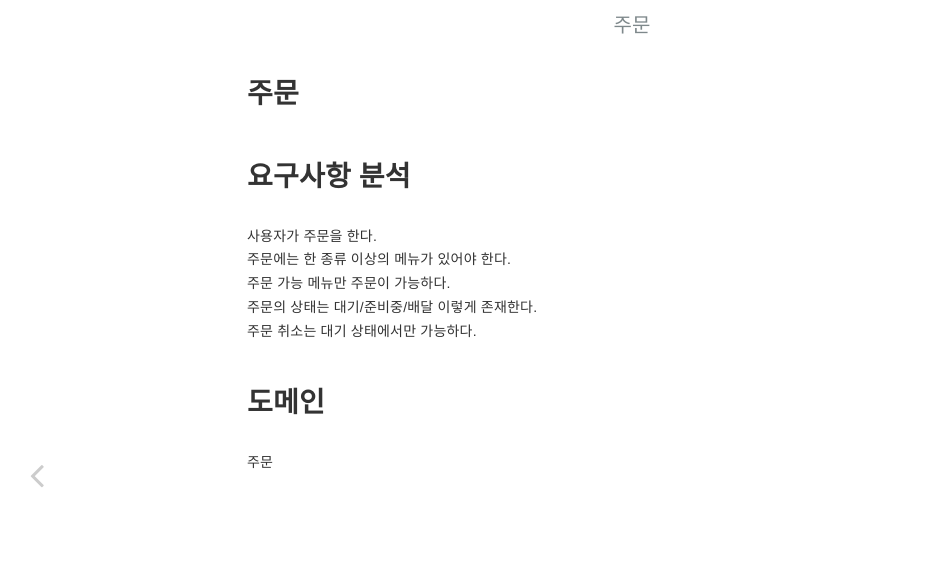
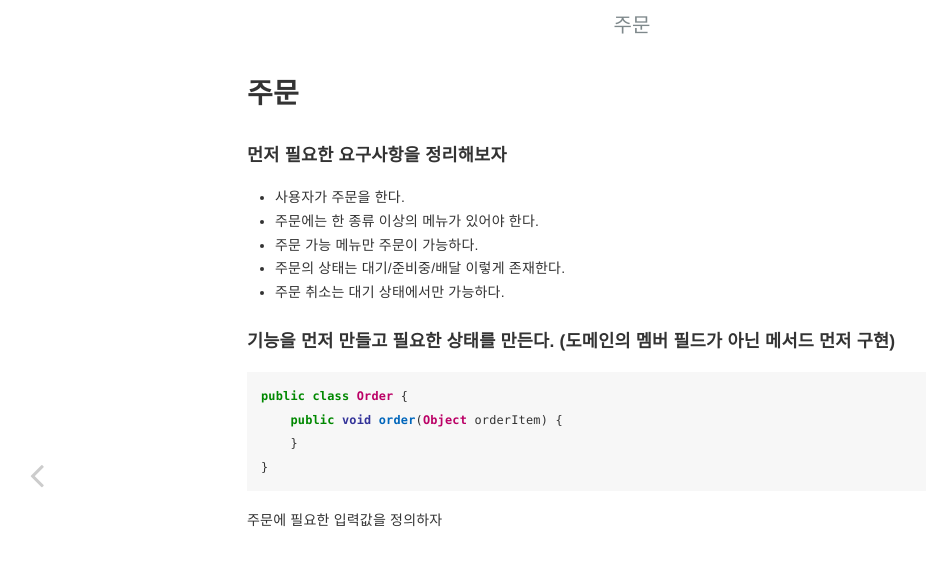
Before and after one commit to ByeongUkChoi/ddd-study, a Jekyll site: the page built from docs/_posts/2021-03-08-order.md, in a window 1280 px wide. Shown: the top 566 px of the page, without its empty margins (8-934 px from the left). Built offline with Jekyll 4.4.1, drawn with Linux system fonts in a browser that asks for light colours.

Commit message:
Add order method

````diff
--- a/docs/_posts/2021-03-08-order.md
+++ b/docs/_posts/2021-03-08-order.md
@@ -3,12 +3,18 @@ title: 주문
 layout: post
 ---
 
-# 요구사항 분석
-사용자가 주문을 한다.
-주문에는 한 종류 이상의 메뉴가 있어야 한다.
-주문 가능 메뉴만 주문이 가능하다.
-주문의 상태는 대기/준비중/배달 이렇게 존재한다.
-주문 취소는 대기 상태에서만 가능하다.
+#### 먼저 필요한 요구사항을 정리해보자
+- 사용자가 주문을 한다.
+- 주문에는 한 종류 이상의 메뉴가 있어야 한다.
+- 주문 가능 메뉴만 주문이 가능하다.
+- 주문의 상태는 대기/준비중/배달 이렇게 존재한다.
+- 주문 취소는 대기 상태에서만 가능하다.
 
-# 도메인
-주문
+#### 기능을 먼저 만들고 필요한 상태를 만든다. (도메인의 멤버 필드가 아닌 메서드 먼저 구현)
+```java
+public class Order {
+    public void order(Object orderItem) {
+    }
+}
+```
+주문에 필요한 입력값을 정의하자
````
Also changed, not shown: 1 other file.
